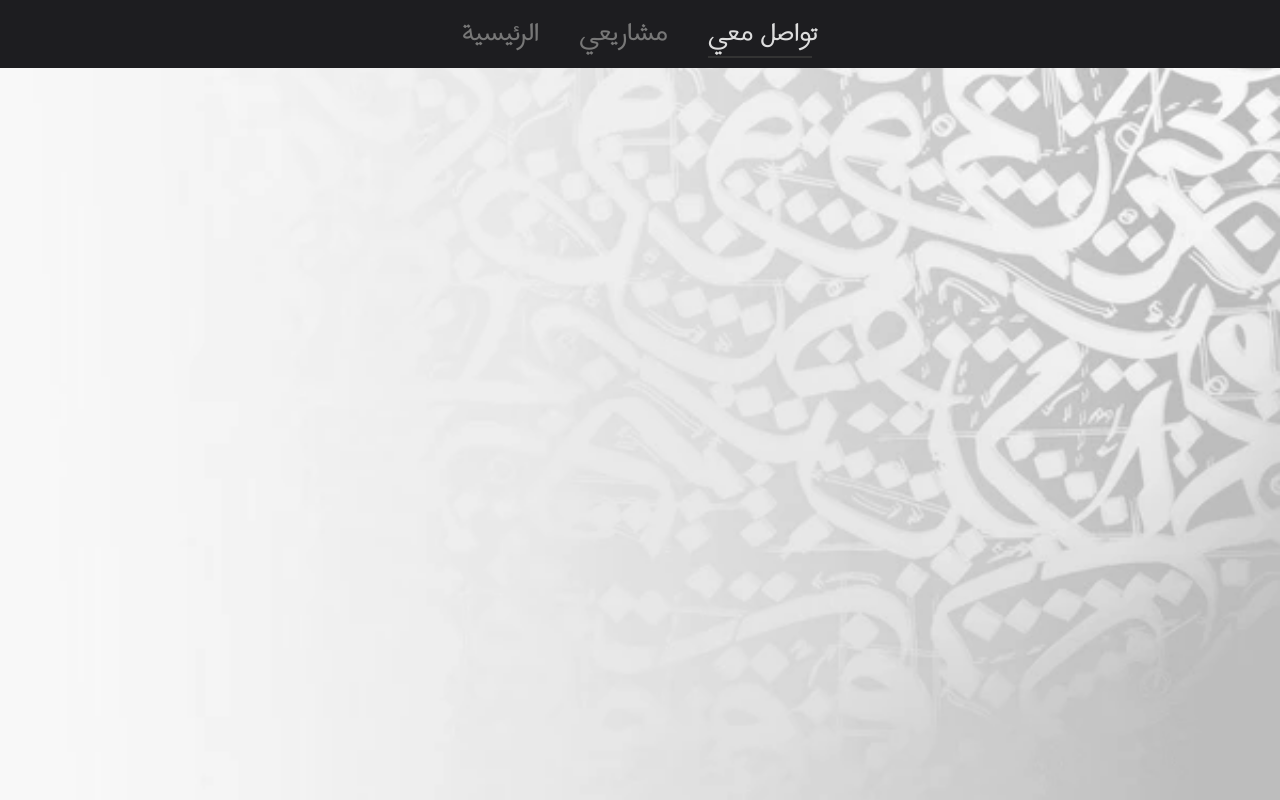
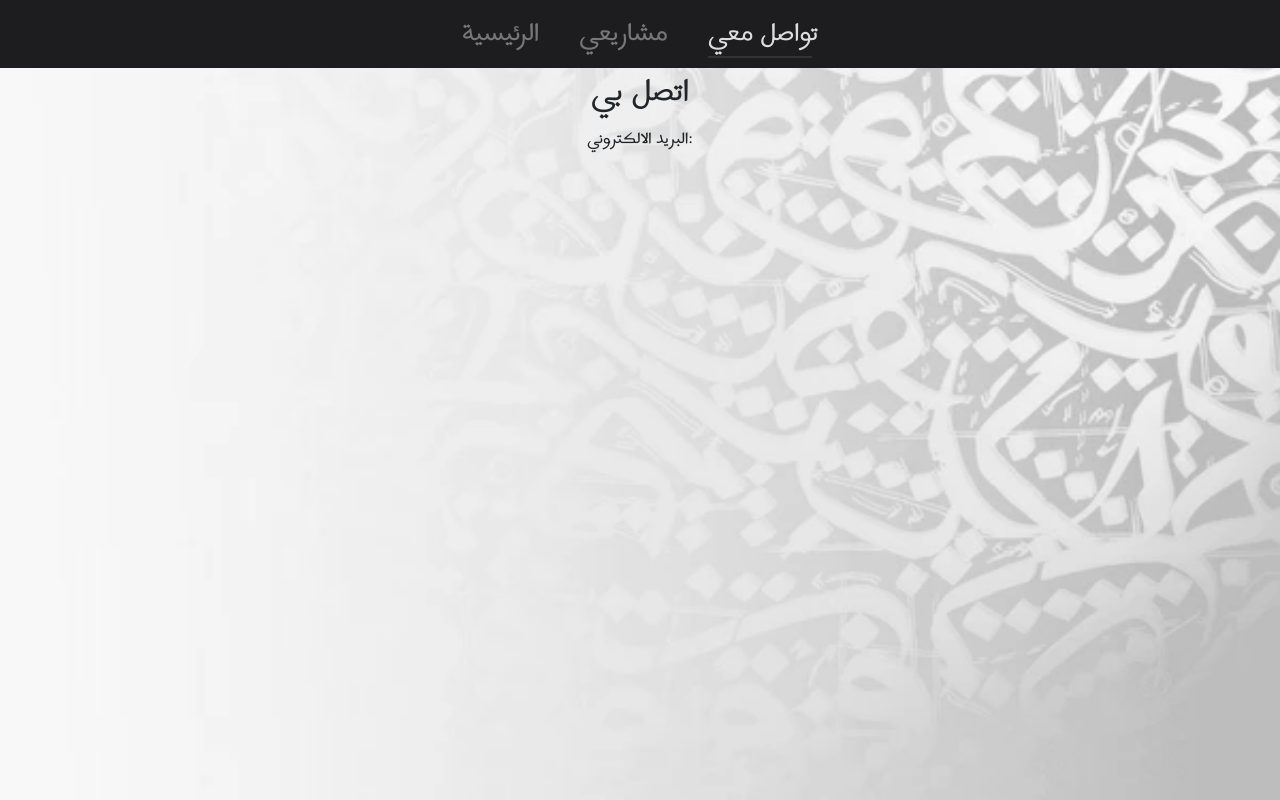
Before and after one commit to AbuEskander/Portfoilo-3.0, a React (Create React App) app in the folder Client/porto/: page /contact in a window 1280 px wide. Built offline with nearby package versions, Linux system fonts and the light colour scheme.

Commit message:
Fixing headr showing wrong name

```diff
--- a/Client/porto/src/Components/App.js
+++ b/Client/porto/src/Components/App.js
@@ -6,7 +6,6 @@ const App = () => {
   return (
     <div className="App">
       <Profile />
-
       <Qualification />
     </div>
   );
--- /dev/null
+++ b/Client/porto/src/Components/Contact.js
@@ -0,0 +1,12 @@
+import React from "react";
+
+const Contact = () => {
+  return (
+    <div>
+      <h1>اتصل بي</h1>
+      <p>البريد الالكتروني:</p>
+    </div>
+  );
+};
+
+export default Contact;
--- a/Client/porto/src/index.js
+++ b/Client/porto/src/index.js
@@ -3,9 +3,9 @@ import ReactDOM from "react-dom/client";
 import App from "./Components/App.js";
 import { BrowserRouter, Routes, Route } from "react-router-dom";
 import "./index.css";
-import Projects from "./Components/Projects";
+import Projects from "./Components/Projects.js";
 import Header from "./Components/Header.js";
-
+import Contact from "./Components/Contact.js";
 const root = ReactDOM.createRoot(document.getElementById("root"));
 
 root.render(
@@ -15,6 +15,7 @@ root.render(
       <Routes>
         <Route path="/" element={<App />} />
         <Route path="/Projects" element={<Projects />} />
+        <Route path="/contact" element={<Contact />} />
       </Routes>
     </BrowserRouter>
   </React.StrictMode>
```
